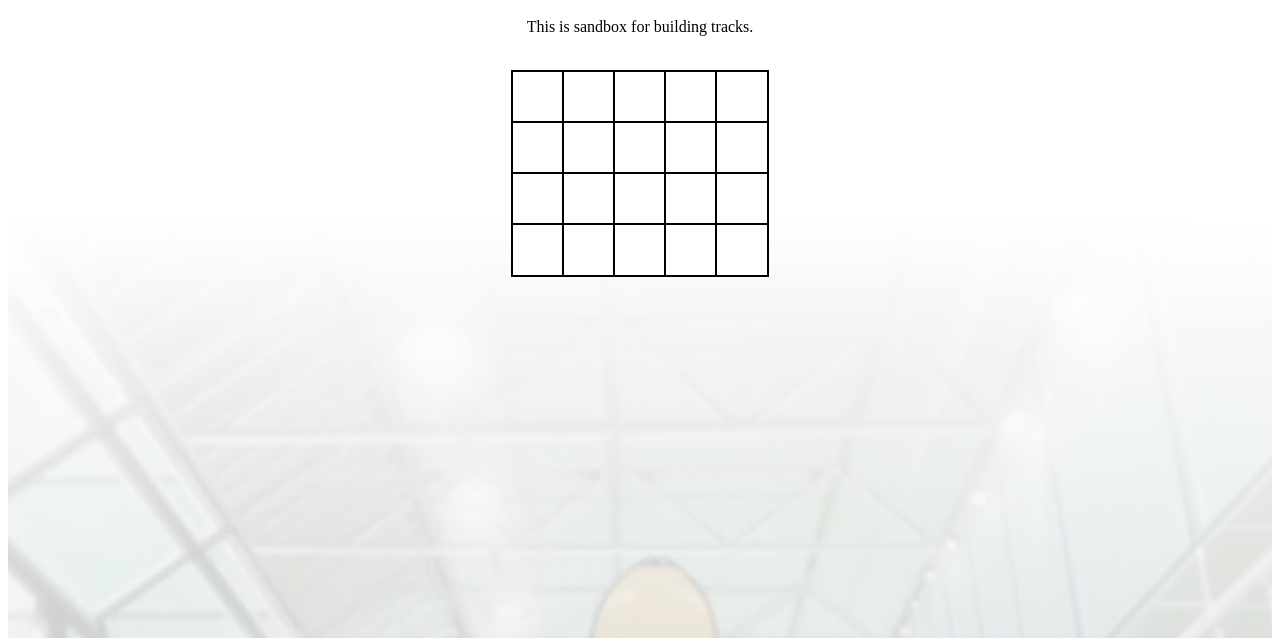
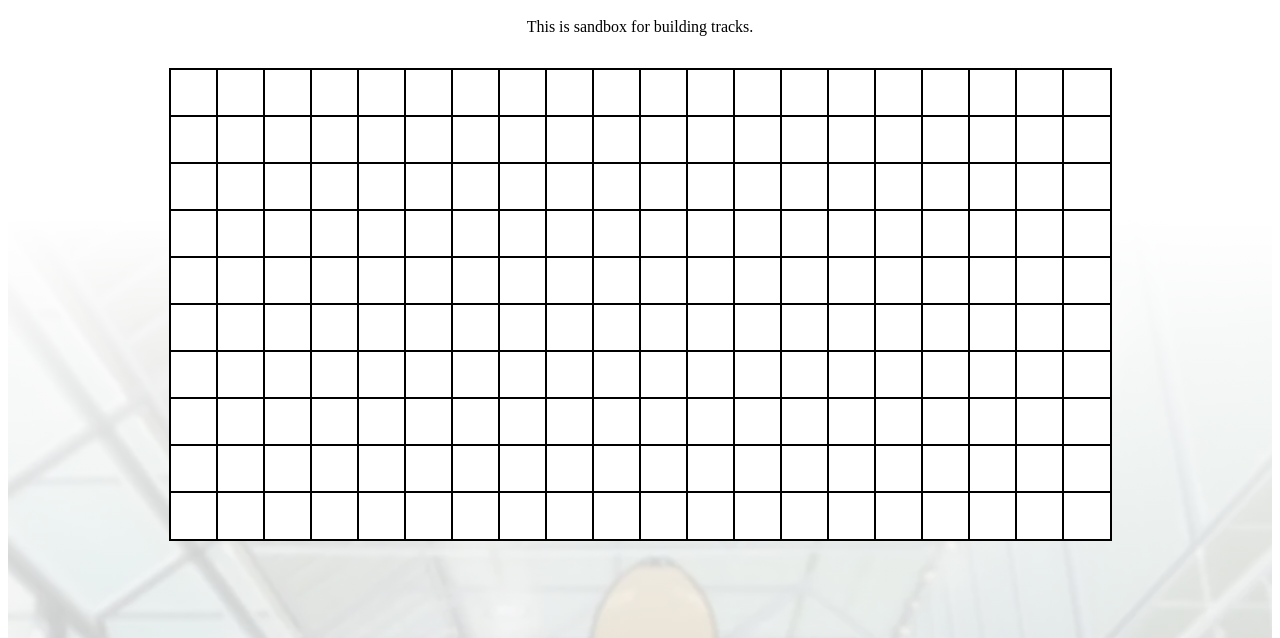
Before and after one commit to nemoninja/react-projects, a Gatsby site: page /TrackBuilder in a window 1280 px wide. Shown: the part 162-800 px from the top of the page. Built offline with nearby package versions, Linux system fonts and the light colour scheme; Gatsby itself is replaced by a stand-in of ours.

Commit message:
TB - Create grid component

```diff
--- /dev/null
+++ b/src/components/GridBuilder.js
@@ -0,0 +1,76 @@
+import React from "react";
+
+const cellEdge = "50px"; // 50px by 50pxs
+
+export const cellKeyChars = {
+  prefix: "cell",
+  delimiter: "-",
+};
+
+export function createCellKey(rowIndex, colIndex) {
+  return cellKeyChars.prefix.concat(
+    cellKeyChars.delimiter,
+    rowIndex,
+    cellKeyChars.delimiter,
+    colIndex
+  );
+}
+
+export function GridBuilder({ numRows, numCols, cellStates, onClickFunction }) {
+  const CreateCell = (rowIndex, colIndex) => {
+    const cellKey = createCellKey(rowIndex, colIndex);
+    const cellFill = cellStates[cellKey]?.isTrack ? "red" : "white";
+
+    let connectionsAsString = "";
+    const connections = cellStates[cellKey]?.connections ?? {};
+    Object.keys(connections).forEach((key) => {
+      if (connections[key]) {
+        connectionsAsString += key;
+      }
+    });
+
+    return (
+      <button
+        onClick={onClickFunction}
+        id={cellKey}
+        style={{
+          height: cellEdge,
+          width: cellEdge,
+          border: "solid 2px black",
+          // border: "none",
+          backgroundColor: cellFill,
+          margin: -2,
+          display: "flex",
+          alignItems: "center",
+        }}
+      >
+        {connectionsAsString}
+      </button>
+    );
+  };
+
+  const Cells = [];
+  for (let i = 0; i < numRows; i++) {
+    for (let j = 0; j < numCols; j++) {
+      Cells.push(CreateCell(i, j));
+    }
+  }
+
+  return (
+    <div
+      style={{
+        display: "grid",
+        gridGap: 1,
+        gridTemplateColumns: `repeat(${numCols}, 1fr)`,
+        gridTemplateRows: `repeat(${numRows}, 1fr)`,
+        width: cellEdge,
+        justifyContent: "center",
+        margin: "auto",
+      }}
+    >
+      {Cells}
+    </div>
+  );
+}
+
+export default GridBuilder;
--- a/src/pages/TrackBuilder.js
+++ b/src/pages/TrackBuilder.js
@@ -1,13 +1,13 @@
 import React, { useState } from "react";
 import { MainBody } from "../components/MainBody";
+import {
+  cellKeyChars,
+  createCellKey,
+  GridBuilder,
+} from "../components/GridBuilder";
 
-const numRows = 4;
-const numCols = 5;
-const cellEdge = "50px"; // 50px by 50pxs
-const cellKeyChars = {
-  prefix: "cell",
-  delimiter: "-",
-};
+const numRows = 10;
+const numCols = 20;
 
 /*
 [0] : direction of neighbour relative to target cell
@@ -22,20 +22,12 @@ const neighbours = [
   ["w", "e", 0, -1],
 ];
 
-function createCellKey(rowIndex, colIndex) {
-  return cellKeyChars.prefix.concat(
-    cellKeyChars.delimiter,
-    rowIndex,
-    cellKeyChars.delimiter,
-    colIndex
-  );
-}
-
 const TrackBuilderPage = () => {
   const [cellStates, setCellStates] = useState({});
 
   function handleCellClick(e) {
     const connections = getConnectedNodes(e.target.id);
+
     setCellStates({
       ...cellStates,
       [e.target.id]: {
@@ -90,63 +82,6 @@ const TrackBuilderPage = () => {
     return cellConnections;
   }
 
-  const CreateGrid = () => {
-    const Cells = [];
-    for (let i = 0; i < numRows; i++) {
-      for (let j = 0; j < numCols; j++) {
-        Cells.push(CreateCell(i, j));
-      }
-    }
-
-    return (
-      <div
-        style={{
-          display: "grid",
-          gridGap: 1,
-          gridTemplateColumns: `repeat(${numCols}, 1fr)`,
-          gridTemplateRows: `repeat(${numRows}, 1fr)`,
-          width: cellEdge,
-          border: "solid 2px black",
-          justifyContent: "center",
-          margin: "auto",
-        }}
-      >
-        {Cells}
-      </div>
-    );
-  };
-
-  const CreateCell = (rowIndex, colIndex) => {
-    const cellKey = createCellKey(rowIndex, colIndex);
-    const cellFill = cellStates[cellKey]?.isTrack ? "red" : "white";
-
-    let connectionsAsString = "";
-    const connections = cellStates[cellKey]?.connections ?? {};
-    Object.keys(connections).forEach((key) => {
-      if (connections[key]) {
-        connectionsAsString += key;
-      }
-    });
-
-    return (
-      <div
-        onClick={handleCellClick}
-        id={cellKey}
-        style={{
-          height: cellEdge,
-          width: cellEdge,
-          border: "solid 2px black",
-          backgroundColor: cellFill,
-          margin: -2,
-          display: "flex",
-          alignItems: "center",
-        }}
-      >
-        {connectionsAsString}
-      </div>
-    );
-  };
-
   return (
     <main>
       <MainBody>
@@ -154,7 +89,12 @@ const TrackBuilderPage = () => {
         <p>This is sandbox for building tracks.</p>
         <div>
           <br />
-          {CreateGrid()}
+          <GridBuilder
+            numRows={numRows}
+            numCols={numCols}
+            cellStates={cellStates}
+            onClickFunction={handleCellClick}
+          ></GridBuilder>
         </div>
       </MainBody>
     </main>
```
